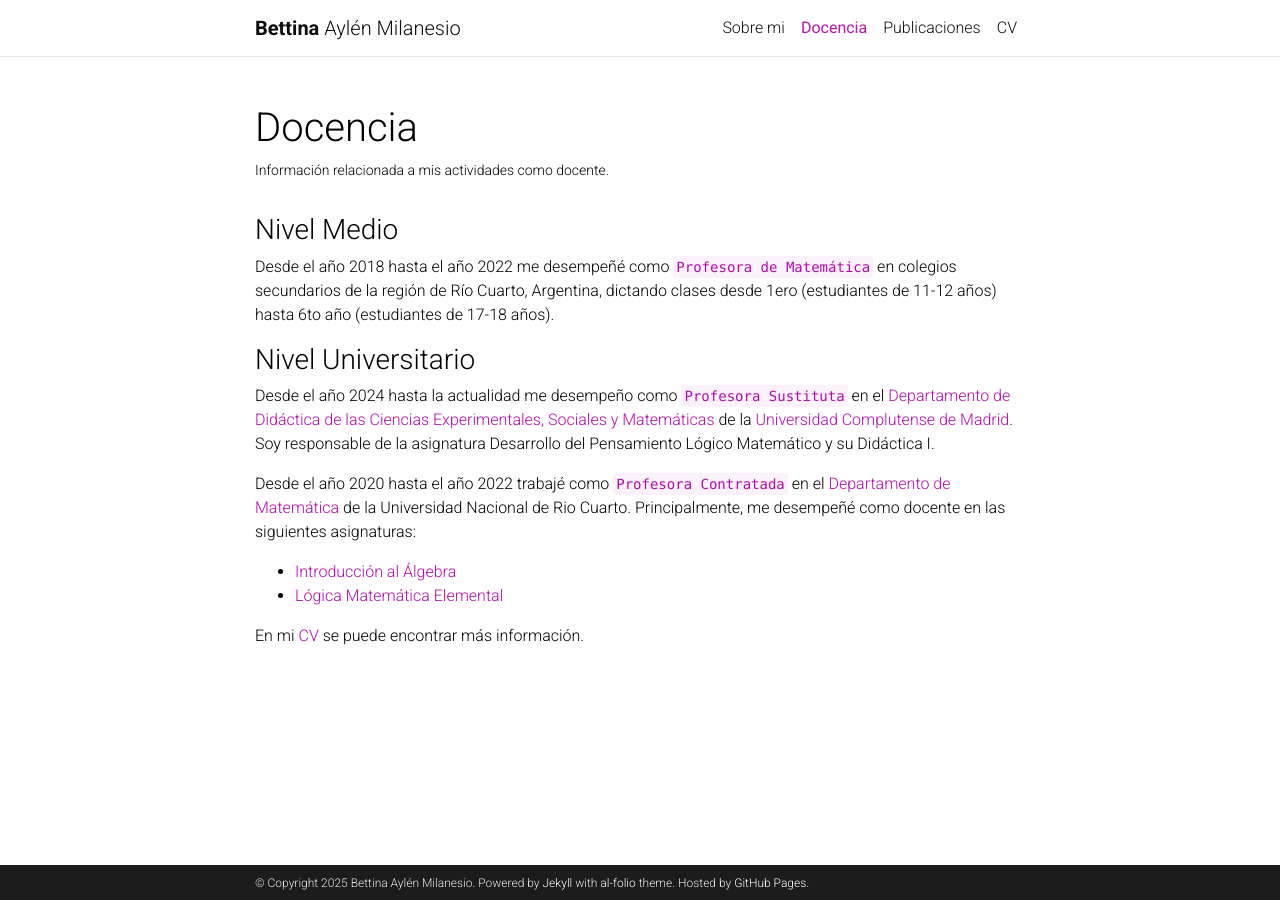
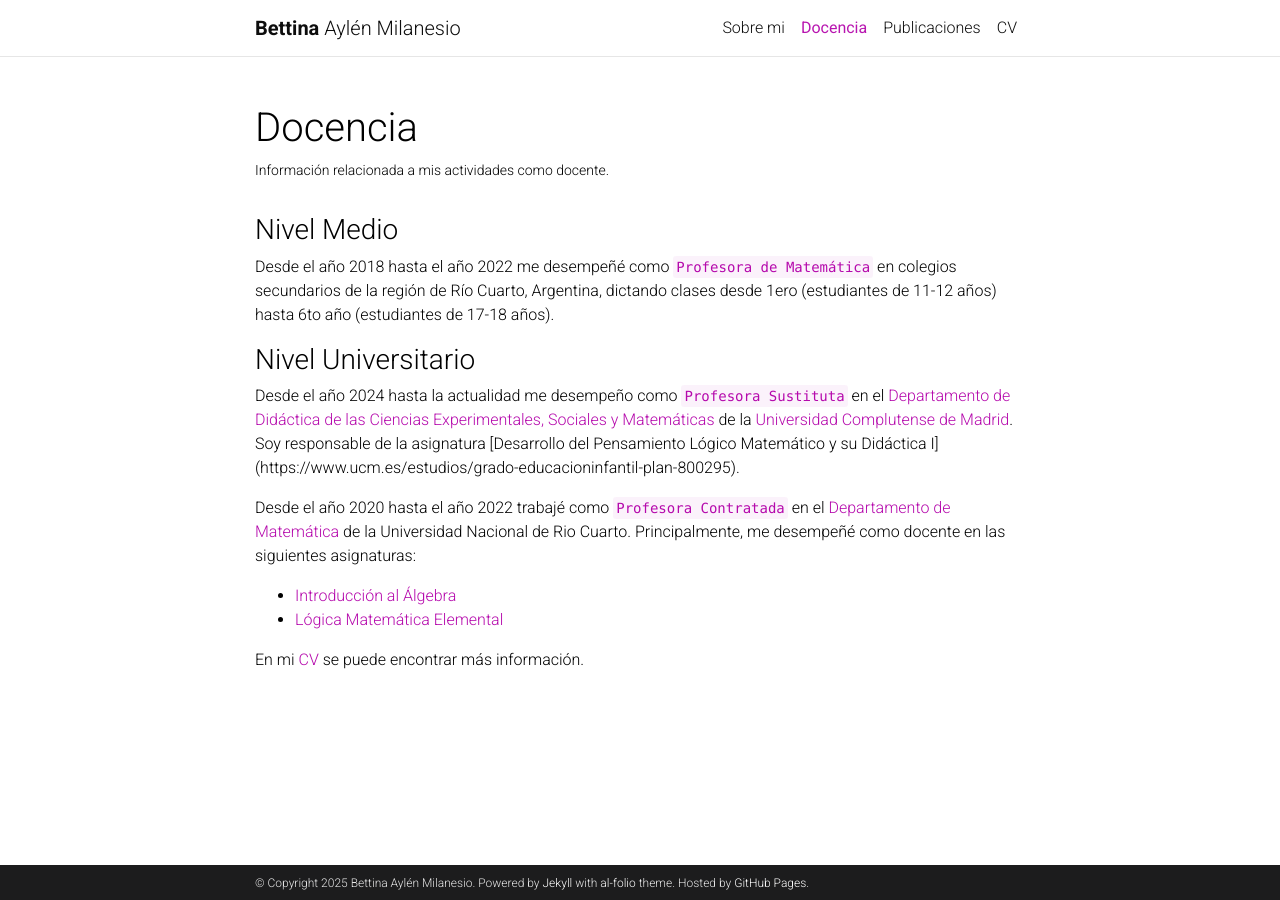
Before and after one commit to bmilanesio/bmilanesio.github.io, a Jekyll site: the page built from _pages/teaching.md, in a window 1280 px wide. Built offline with Jekyll 4.4.1, drawn with Linux system fonts in a browser that asks for light colours; comment, search, counter and statistics services are not loaded; a style sheet for code colours, icons or effects is not loaded; some of the changed lines change nothing that is shown.

Commit message:
actualizando

```diff
--- a/_pages/teaching.md
+++ b/_pages/teaching.md
@@ -13,7 +13,7 @@
 
 ### Nivel Universitario
 
-Desde el año 2024 hasta la actualidad me desempeño como `Profesora Sustituta` en el [Departamento de Didáctica de las Ciencias Experimentales, Sociales y Matemáticas](https://www.ucm.es/departamento-de-didactica-de-las-ciencias-experimentales,-ciencias-sociales-y-matematicas) de la [Universidad Complutense de Madrid](https://www.ucm.es/). Soy responsable de la asignatura Desarrollo del Pensamiento Lógico Matemático y su Didáctica I.
+Desde el año 2024 hasta la actualidad me desempeño como `Profesora Sustituta` en el [Departamento de Didáctica de las Ciencias Experimentales, Sociales y Matemáticas](https://www.ucm.es/departamento-de-didactica-de-las-ciencias-experimentales,-ciencias-sociales-y-matematicas) de la [Universidad Complutense de Madrid](https://www.ucm.es/). Soy responsable de la asignatura [Desarrollo del Pensamiento Lógico Matemático y su Didáctica I] (https://www.ucm.es/estudios/grado-educacioninfantil-plan-800295).
 
 Desde el año 2020 hasta el año 2022 trabajé como `Profesora Contratada` en el [Departamento de Matemática](http://mat.exa.unrc.edu.ar/) de la Universidad Nacional de Rio Cuarto. Principalmente, me desempeñé como docente en las siguientes asignaturas:
   - [Introducción al Álgebra](https://sisinfo.unrc.edu.ar/repositorio/sial/programas/facu2/2_2021_1946_2115710.pdf)
```
